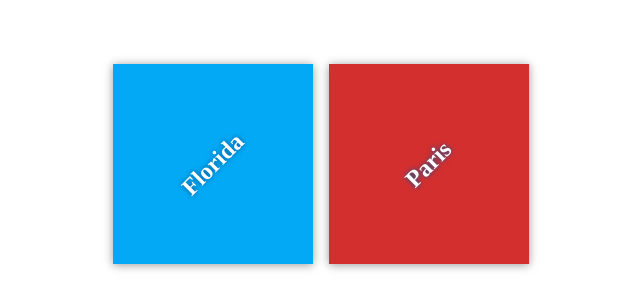
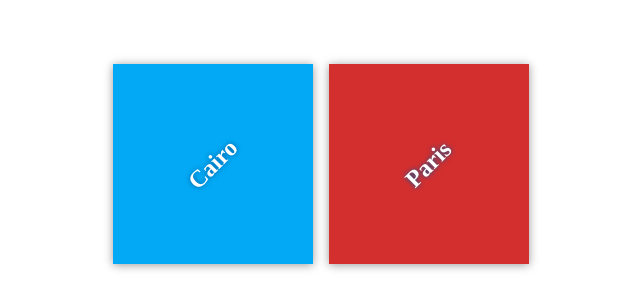
Before and after one commit to yasserdarwish/my-travel-plans, a plain HTML site: page index.html in a window 1280 px wide. Shown: the part 236-544 px from the top of the page, 319-959 px from the left. Drawn offline with Linux system fonts and the light colour scheme; files that its build step writes are made by us from their sources.

Commit message:
Add branch

```diff
--- a/index.html
+++ b/index.html
@@ -10,8 +10,8 @@
 
 <div class="container">
 <div class="destination-container">
-<div class="destination" id="florida">
-<h2>Florida</h2>
+<div class="destination" id="cairo">
+<h2>Cairo</h2>
 </div>
 
 <div class="destination" id="paris">
```
